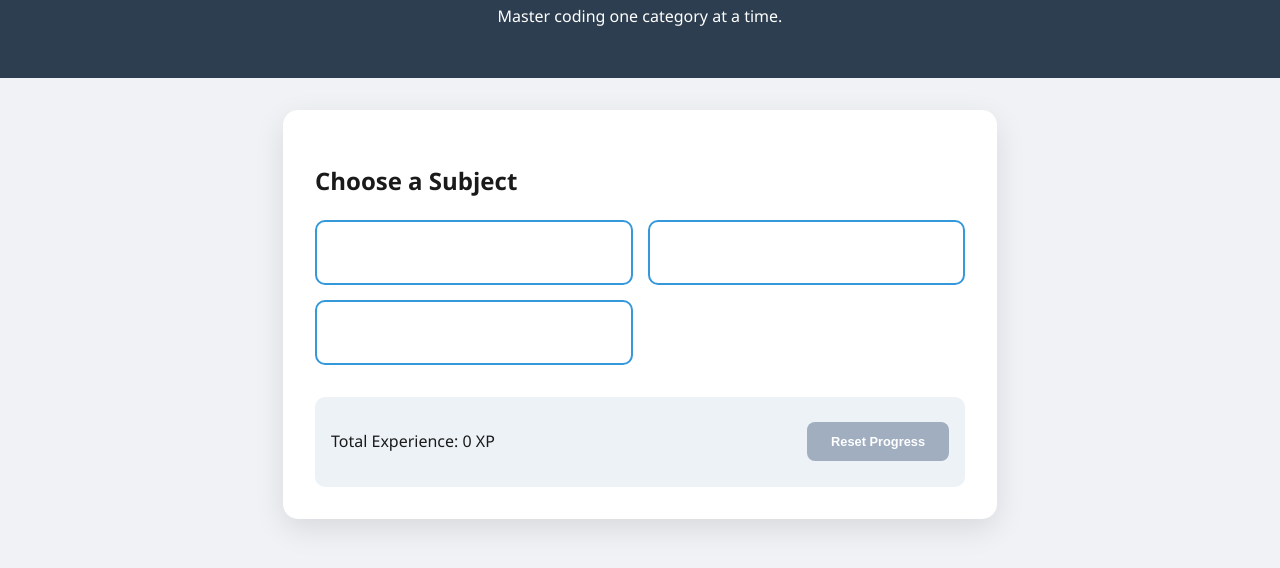
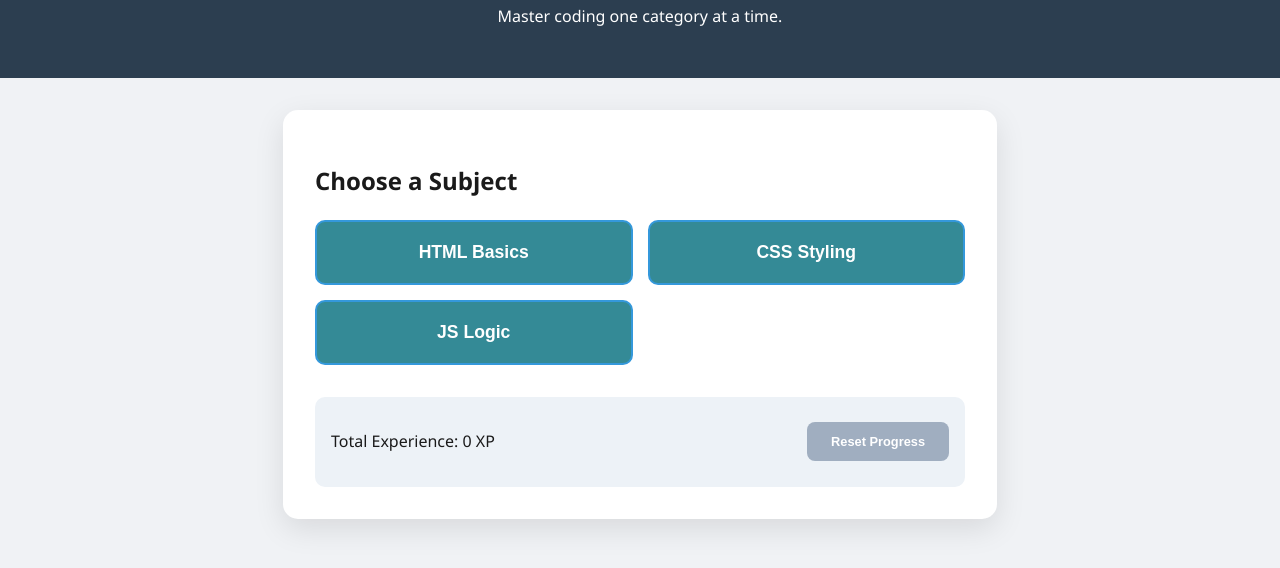
Before and after one commit to Jishnu19891/LetsLearn, a plain HTML site: page index.html in a window 1280 px wide. Shown: the part 122-690 px from the top of the page. Drawn offline with Linux system fonts and the light colour scheme.

Commit message:
Change button color

```diff
--- a/style.css
+++ b/style.css
@@ -31,7 +31,7 @@ header {
 }
 
 .cat-btn {
-    background: #fff;
+    background: #348a96;
     border: 2px solid #3498db;
     padding: 20px;
     border-radius: 10px;
```
